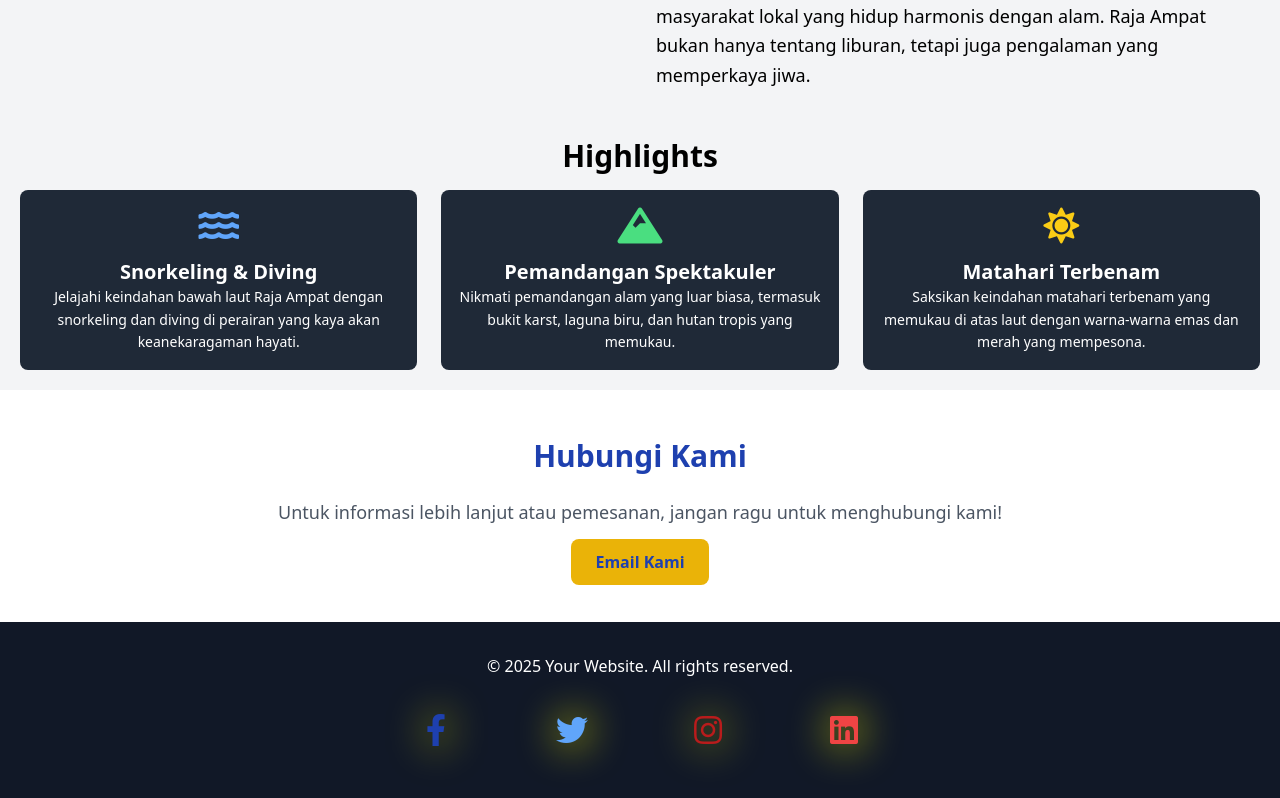
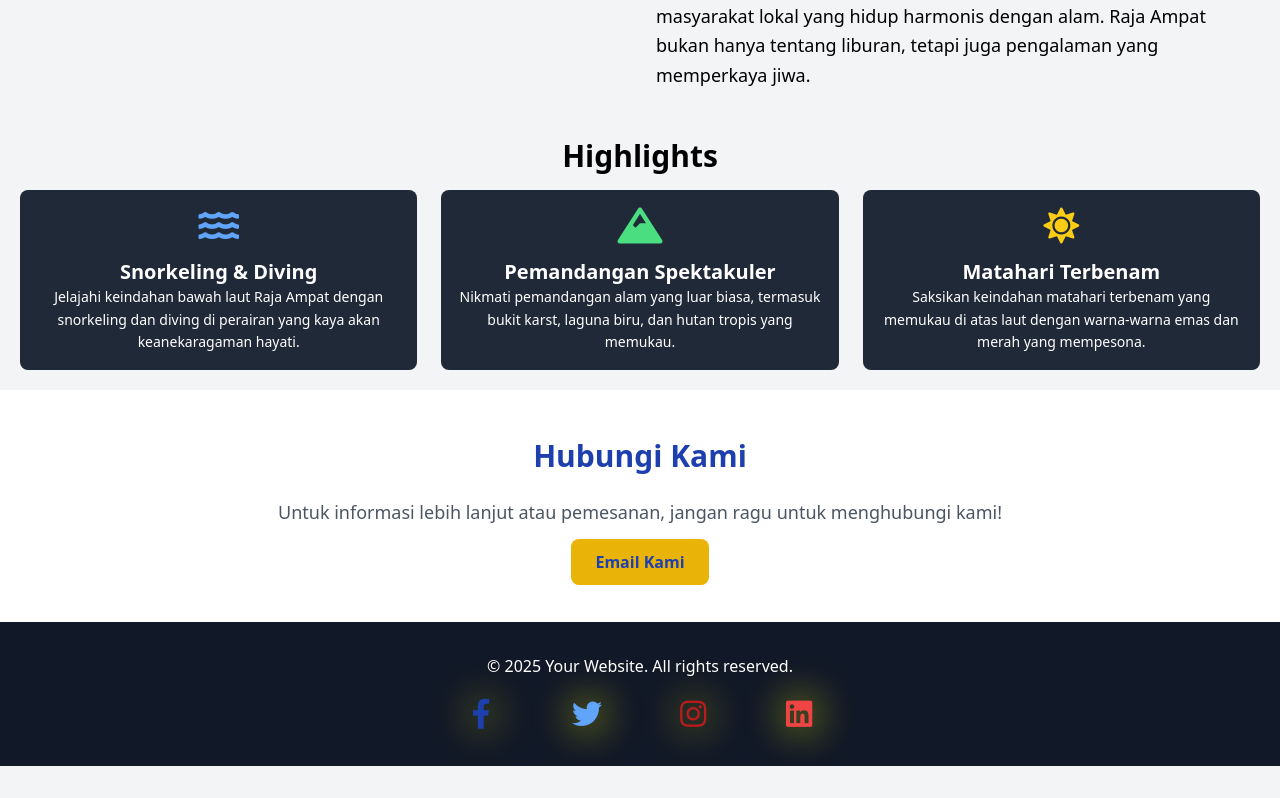
Before and after one commit to floryid/explore, a plain HTML site: page index.html in a window 1280 px wide. Shown: the part 5156-5954 px from the top of the page. After the commit the page ends 5922 px from the top, so only its background shows below. Drawn offline with nearby package versions, Linux system fonts and the light colour scheme.

Commit message:
Deskripsi perubahan

```diff
--- a/index.html
+++ b/index.html
@@ -16,7 +16,7 @@
         background-image: linear-gradient(to right, #490ccc, #6f42c1);
     }
     footer i{
-        margin: 20px;
+        margin: 5px;
         border-radius: 50%;
         box-sizing: content-box;
         width: 80px;
@@ -25,13 +25,13 @@
         align-items: center;
         text-decoration: none;
         transition: 0.3s ease;
-        font-size: 2rem;
+        font-size: 30px;
         color: var(-translate-x-full);
         filter: drop-shadow(1px 1px 20px yellow);
 
         }
         footer i:hover{
-        margin: 20px;
+            margin: 5px;
             border-radius: 50%;
             box-sizing: content-box;
             width: 80px;
@@ -40,8 +40,8 @@
             align-items: center;
             text-decoration: none;
             transition: 0.3s ease;
-        font-size: 2rem;
-        filter: drop-shadow(1px 1px 20px yellow);
+            font-size: 25px;
+            filter: drop-shadow(1px 1px 20px white);
             box-shadow: 2px 2px 10px red;
 
         }
```
Also changed, not shown: about.html (+5 -5 lines), contact.html (+5 -5 lines), project.html (+5 -5 lines). Lines whose indentation alone changed are shown as unchanged.
